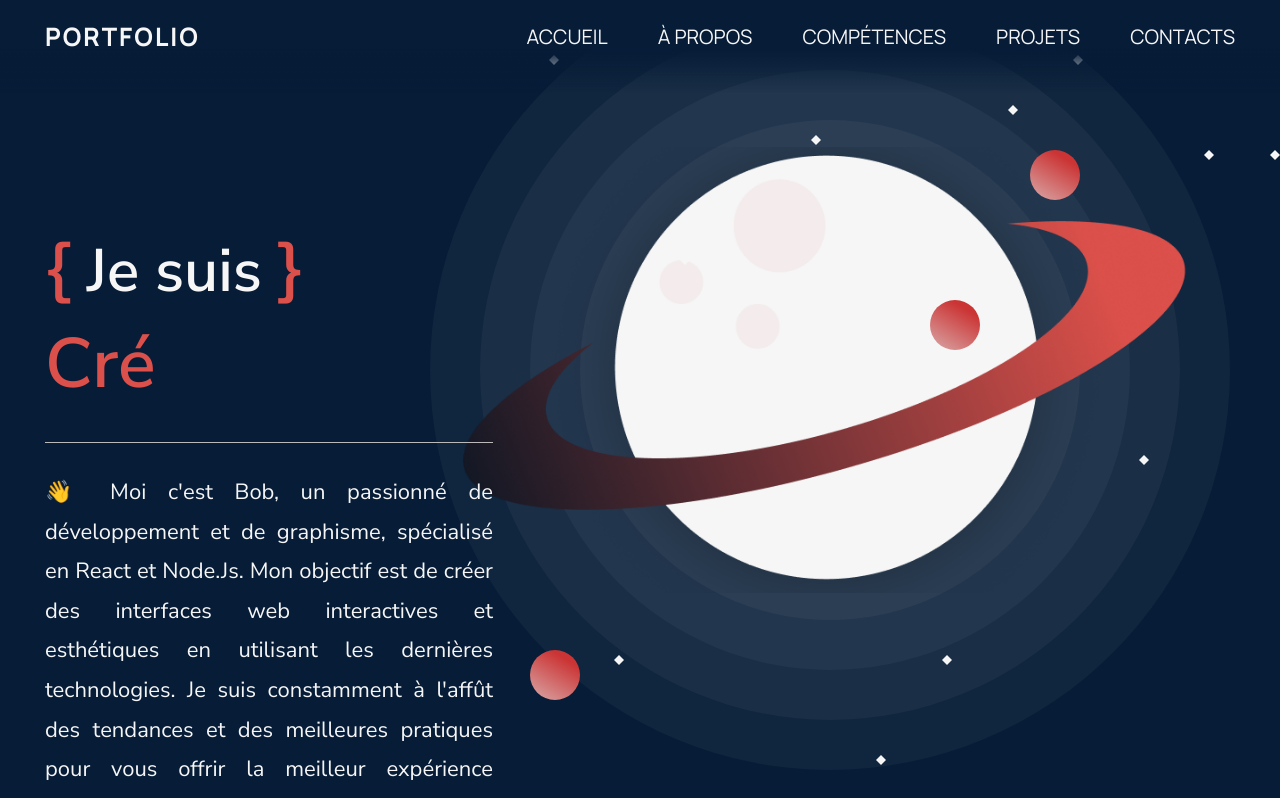
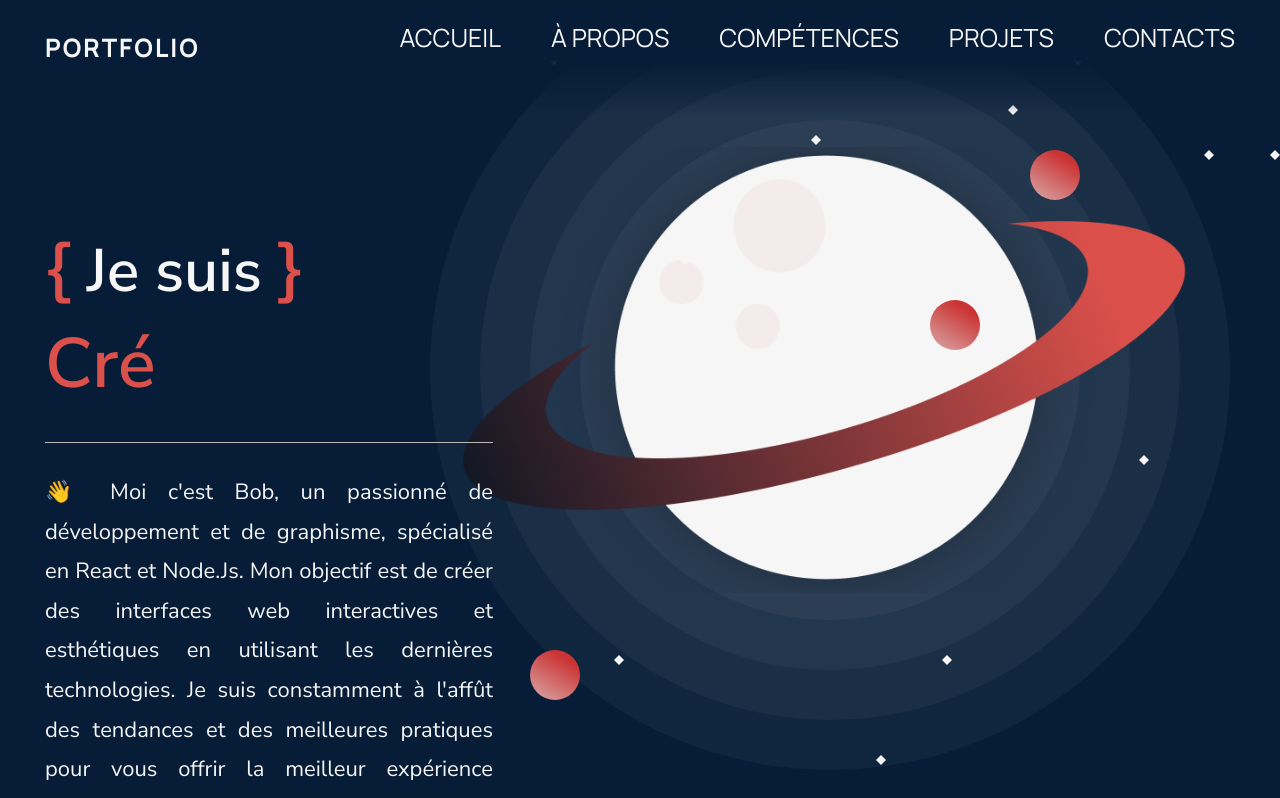
Before and after one commit to boby-front/Portfolio-V2, a React (Vite) app: page / in a window 1280 px wide. Shown: the top 798 px of the page. Built offline with nearby package versions, Linux system fonts and the light colour scheme.

Commit message:
add portfolio V2

```diff
--- a/src/components/Acceuil.jsx
+++ b/src/components/Acceuil.jsx
@@ -101,7 +101,7 @@ const Acceuil = () => {
   });
 
   return (
-    <main className="article-acceuil" id="acceuil">
+    <main className="article-acceuil" id="accueil">
       <article className=" div-titles">
         <h1 className="target-title">
           <span>&#123;</span> Je suis <span>&#125;</span>
--- a/src/components/ModalProject.jsx
+++ b/src/components/ModalProject.jsx
@@ -1,6 +1,16 @@
 import React from "react";
+import github from "../assets/logos/github.png";
+import link from "../assets/logos/link.png";
 
-const ModalProject = ({ modalView, description, pointFort, title, logos }) => {
+const ModalProject = ({
+  modalView,
+  description,
+  pointFort,
+  title,
+  logos,
+  linkInfo,
+  githubInfo,
+}) => {
   const pointFortArray = pointFort.split("\n");
 
   return (
@@ -26,6 +36,19 @@ const ModalProject = ({ modalView, description, pointFort, title, logos }) => {
             <img key={index} src={logo} alt="" />
           ))}
         </div>
+        <div className="link-github-container">
+          <h3>Liens :</h3>
+          {linkInfo && (
+            <a target="_blank" href={linkInfo}>
+              <img src={link} alt="" className="link" />
+            </a>
+          )}
+          {githubInfo && (
+            <a target="_blank" href={githubInfo}>
+              <img src={github} alt="" />
+            </a>
+          )}
+        </div>
       </div>
     </div>
   );
--- a/src/components/Nav.jsx
+++ b/src/components/Nav.jsx
@@ -18,11 +18,21 @@ const Nav = () => {
           <span className="nav-line"></span>
           <span className="nav-line"></span>
         </div>
-        <li>accueil</li>
-        <li>à propos</li>
-        <li>compétences</li>
-        <li>projets</li>
-        <li>contacts</li>
+        <li>
+          <a href="#accueil">accueil</a>
+        </li>
+        <li>
+          <a href="#àpropos">à propos</a>
+        </li>
+        <li>
+          <a href="#compétences">compétences</a>
+        </li>
+        <li>
+          <a href="#projets">projets</a>
+        </li>
+        <li>
+          <a href="#contacts">contacts</a>
+        </li>
       </ul>
     </nav>
   );
--- a/src/components/ProjectCard.jsx
+++ b/src/components/ProjectCard.jsx
@@ -47,6 +47,7 @@ const ProjectCard = ({ titleProject, img, urlSite, urlGithub, modaleView }) => {
           )}
           <img src={about} alt="" className="logo-card-project" />
         </div>
+        <div className="link-github-container"></div>
       </div>
     </motion.div>
   );
--- a/src/containers/Apropos.jsx
+++ b/src/containers/Apropos.jsx
@@ -8,7 +8,7 @@ const Apropos = () => {
   });
 
   return (
-    <main className="main-apropos">
+    <main className="main-apropos" id="àpropos">
       <motion.h1
         ref={ref}
         initial={{ y: 200, opacity: 0 }}
--- a/src/containers/Competences.jsx
+++ b/src/containers/Competences.jsx
@@ -25,7 +25,7 @@ const Competences = () => {
   });
 
   return (
-    <main className="main-competences">
+    <main className="main-competences" id="compétences">
       <motion.h1
         ref={ref}
         initial={{ x: 200, opacity: 0 }}
--- a/src/containers/Contacts.jsx
+++ b/src/containers/Contacts.jsx
@@ -10,7 +10,7 @@ const Contacts = () => {
   });
 
   return (
-    <footer className="main-contacts">
+    <footer className="main-contacts" id="contacts">
       <motion.h1
         ref={ref}
         initial={{ x: -100, y: -100, opacity: 0 }}
--- a/src/containers/Projects.jsx
+++ b/src/containers/Projects.jsx
@@ -12,12 +12,16 @@ const Projects = () => {
   const [selectedProjecTitle, setSelectedProjecTitle] = useState("");
   const [selectedProjectPointFort, setSelectedProjectPointFort] = useState("");
   const [selectedProjectLogos, setSelectedProjectPointLogos] = useState("");
+  const [selectedLink, setSelectedLink] = useState("");
+  const [selectedGithub, setSelectedGithub] = useState("");
 
-  const openModal = (description, title, pointFort, logos) => {
+  const openModal = (description, title, pointFort, logos, github, link) => {
     setSelectedProjecTitle(title);
     setSelectedProjectDescription(description);
     setSelectedProjectPointFort(pointFort);
     setSelectedProjectPointLogos(logos);
+    setSelectedLink(link);
+    setSelectedGithub(github);
     setModalValue(true);
   };
 
@@ -26,7 +30,7 @@ const Projects = () => {
   });
 
   return (
-    <main className="projects-main">
+    <main className="projects-main" id="projets">
       <motion.h1
         ref={ref}
         initial={{ x: -200, opacity: 0 }}
@@ -63,6 +67,8 @@ const Projects = () => {
             title={selectedProjecTitle}
             pointFort={selectedProjectPointFort}
             logos={selectedProjectLogos}
+            linkInfo={selectedLink}
+            githubInfo={selectedGithub}
           />
         )}
       </article>
--- a/src/index.css
+++ b/src/index.css
@@ -3,6 +3,21 @@
   padding: 0;
   box-sizing: border-box;
   color: #f6f6f6;
+  scroll-behavior: smooth;
+}
+
+*::-webkit-scrollbar {
+  width: 12px;
+  background-color: #061c37;
+}
+
+*::-webkit-scrollbar-thumb {
+  background: #888;
+  border-radius: 6px;
+}
+
+*::-webkit-scrollbar-track {
+  background-color: transparent;
 }
 
 #root {
@@ -113,10 +128,16 @@ header nav ul li {
   list-style: none;
   margin-left: 50px;
   text-transform: uppercase;
-  font-size: 20px;
+  font-size: 25px;
   position: relative;
   cursor: pointer;
   transition: color 0.3s ease;
+  padding-bottom: 20px;
+}
+
+header nav ul li a {
+  text-decoration: none;
+  transition: all 0.3s ease;
 }
 
 header nav ul {
@@ -141,7 +162,7 @@ header nav ul li:hover::after {
   width: 100%;
 }
 
-header nav ul li:hover {
+header nav ul li a:hover {
   color: #db504a;
 }
 
@@ -196,8 +217,12 @@ header nav ul li:hover {
     text-align: center;
     padding: 10px 0;
     margin: 0 0 2px 0;
+
+    background-color: #f6f6f6;
+  }
+
+  header nav ul li a {
     color: #db504a;
-    background-color: #f6f6f6;
   }
 
   .modal-content {
@@ -229,6 +254,11 @@ header nav ul li:hover {
   .modal-content img {
     width: 40px !important;
     margin-top: 20px !important;
+  }
+
+  .link-github-container {
+    top: -10px !important;
+    right: 50px !important;
   }
 }
 
@@ -691,6 +721,7 @@ header nav ul li:hover {
 
 .projects-main {
   width: 100%;
+  padding-top: 80px;
 }
 
 .projects-main h1 {
@@ -837,7 +868,7 @@ header nav ul li:hover {
 
 .modal-content {
   position: relative;
-  width: 55%;
+  width: 65%;
   min-height: 500px;
   background-color: #f6f6f6;
   border-radius: 10px;
@@ -845,6 +876,33 @@ header nav ul li:hover {
   border: 1px solid grey;
   font-family: "manrope";
   animation: modal-moove 0.5s ease;
+}
+
+.link-github-container {
+  position: absolute;
+  display: flex;
+  align-items: center;
+  top: 95px;
+  right: 40px;
+}
+
+.link-github-container h3 {
+  height: 30px;
+  margin: 0 !important;
+}
+
+.link-github-container img {
+  height: 50px;
+  width: 50px;
+  margin-left: 20px;
+  border: 1px solid grey;
+  border-radius: 50%;
+  padding: 10px;
+  transition: 0.5s all ease;
+}
+
+.link-github-container img:hover {
+  transform: scale(1.2);
 }
 
 @keyframes modal-moove {
@@ -892,8 +950,12 @@ header nav ul li:hover {
 
 /** A PROPOS**/
 
+.main-apropos {
+  padding-top: 80px;
+}
+
 .main-apropos h1 {
-  margin: 100px auto;
+  margin: 0 auto 100px auto;
   position: relative;
   width: 500px;
   text-align: center;
@@ -940,7 +1002,7 @@ header nav ul li:hover {
 /** CONTACTS **/
 
 .main-contacts {
-  padding-bottom: 50px;
+  padding: 100px 0;
   width: 100%;
 }
 
```
